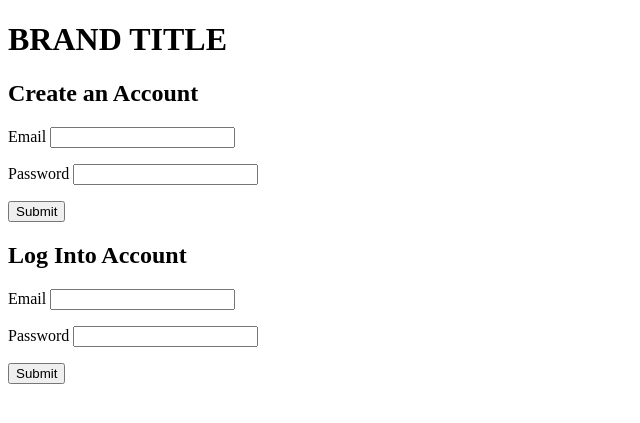
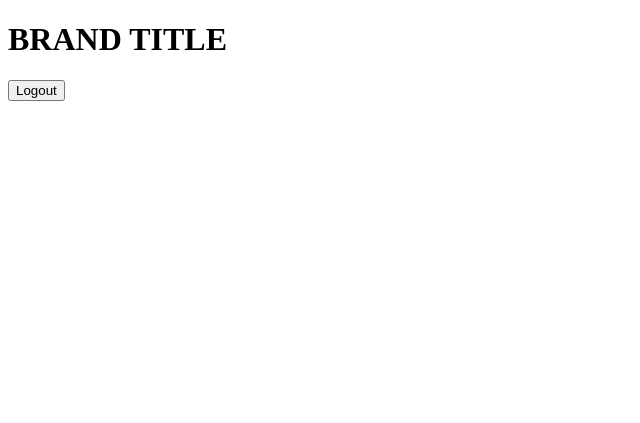
Before and after one commit to huecob/Project-1, a Flask app: page / in a window 1280 px wide. Shown: the top 423 px of the page, without its empty margins (0-640 px from the left). Run offline with Flask 2, Linux system fonts and the light colour scheme; the visitor is signed in with stand-in values (Sample User, id 1).

Commit message:
logout working

```diff
--- a/server.py
+++ b/server.py
@@ -12,7 +12,7 @@ app.jinja_env.undefined = StrictUndefined
 def homepage():
     """This is going to be our homepage"""
 
-    return render_template('homepage.html')
+    return render_template('homepage.html', )
 
 @app.route("/users", methods=["POST"])
 def register_new_user():
@@ -45,8 +45,15 @@ def login_user():
     if not user or user.password != password:
         flash("Your credentials seem to be incorrect. Please try again.")
     else:
-        session["user_email"] = user.email
+        session['email'] = user.email
         flash(f"Welcome back, {user.email}")
+
+    return redirect('/')
+
+@app.route("/logout", methods=["POST"])
+def logout_user():
+
+    session.pop('email', None)
 
     return redirect('/')
 
--- a/templates/homepage.html
+++ b/templates/homepage.html
@@ -4,8 +4,19 @@
 
 {% block homepage %}
 
+{% with messages = get_flashed_messages() %}
+  {% if messages %}
+  <div class = 'flashes'>
+    {% for message in messages %}
+    {{message}}
+    {% endfor %}
+  </div>
+    {% endif %}
+    {% endwith %}
+
 <h1> BRAND TITLE </h1>
 
+{% if 'email' not in session %}
 <h2>Create an Account</h2>
 <form action="/users" method="POST">
     <p>
@@ -35,5 +46,12 @@
         <input type="submit">
     </p>
 </form>
+{% endif %}
+
+{% if 'email' in session %}
+    <form action="/logout" method="POST">
+        <button type="submit">Logout</button>
+    </form>
+{% endif %}
 
 {% endblock %}
```
